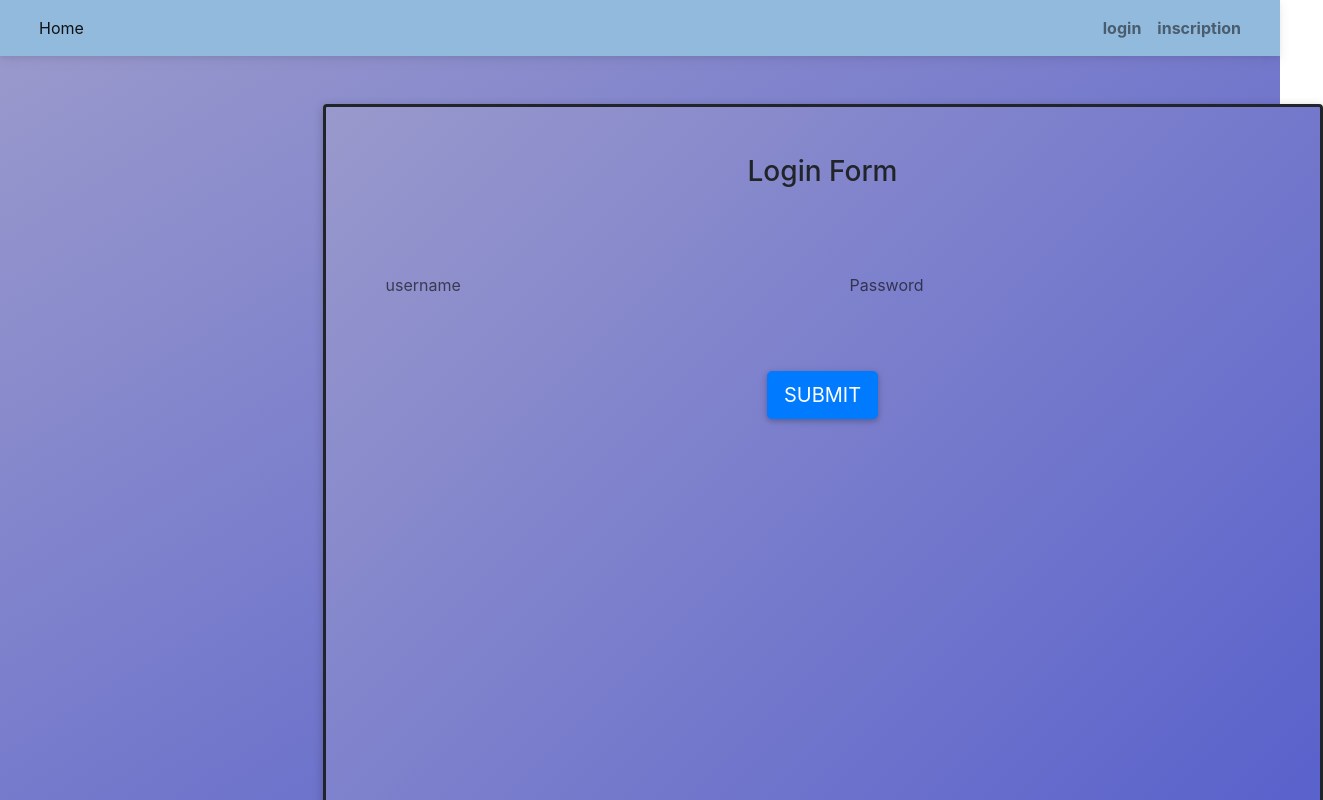
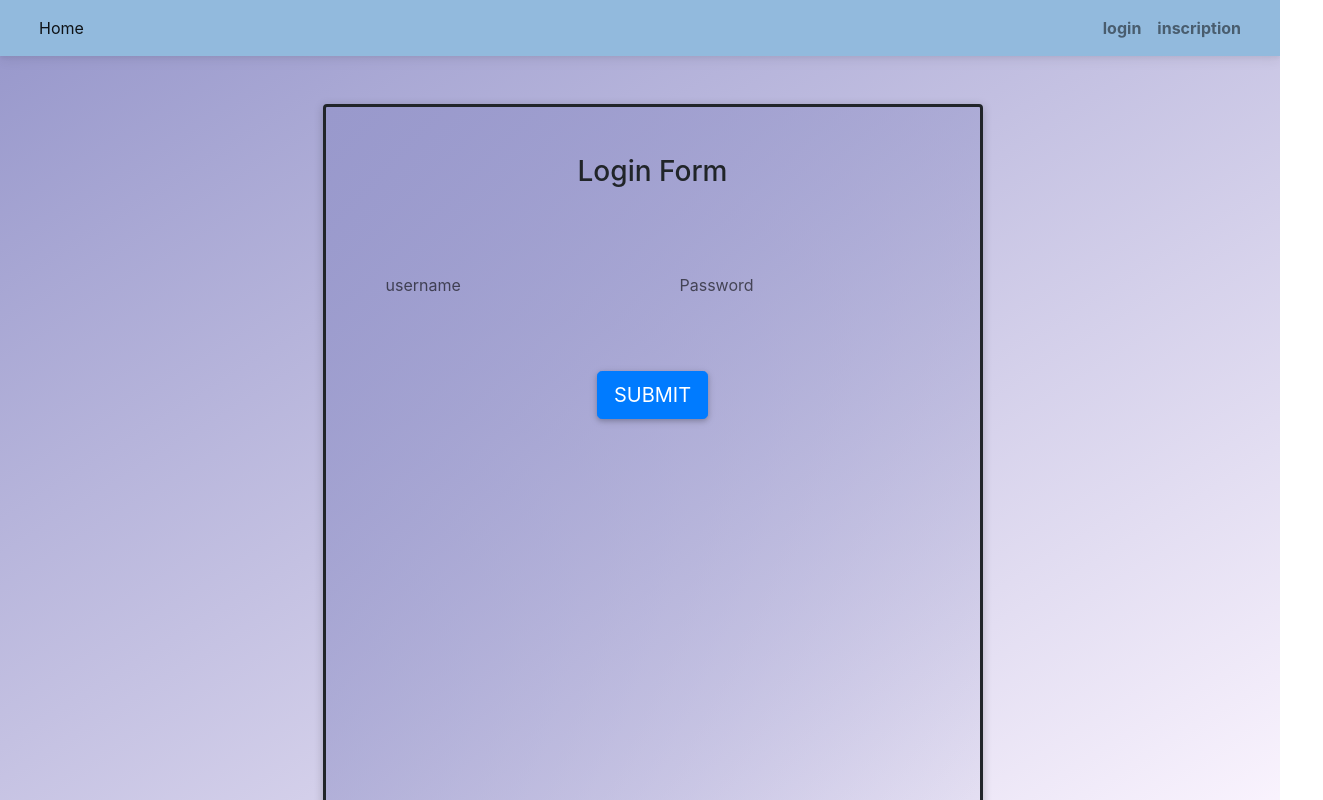
Before and after one commit to zakaria444/Booking-Hotel, a React (Create React App) app in the folder React_Project/: page /login in a window 1280 px wide. Shown: the top 800 px of the page, 1323 px wide, since content can reach past the window. Built offline with nearby package versions, Linux system fonts and the light colour scheme.

Commit message:
NEW MODIFICATION

```diff
--- a/React_Project/src/compenent/admin/AfficherHotel.js
+++ b/React_Project/src/compenent/admin/AfficherHotel.js
@@ -104,10 +104,13 @@ function AfficherHotel() {
     <th>description</th>
     <th ><img id='stars-hotel' src={cityLogo} alt="BigCo Inc. logo"/> city</th>
     <th><img id='stars-hotel' src={countryLogo} alt="BigCo Inc. logo"/> country</th>
+    <th>images</th>
     <th ><img id='stars-hotel' src={companyLogo} alt="BigCo Inc. logo"/> stars </th>
 
-    <th>Action</th>
-    <th>Action</th>
+
+
+
+    <th >Action</th>
 
 
 
@@ -124,16 +127,17 @@ function AfficherHotel() {
   <td>  {ListHotel.description}</td>
   <td>  {ListHotel.localisation.city} <img id='stars-hotel' src={cityLogo} alt="BigCo Inc. logo"/></td>
   <td>  {ListHotel.localisation.country} <img id='stars-hotel' src={countryLogo} alt="BigCo Inc. logo"/></td>
-  <td>  {ListHotel.localisation.country} <img id='stars-hotel' src={"http://localhost:3000/"+ListHotel.image_cover} alt="BigCo Inc. logo"/></td>
+  <td > <img id='stars-hotel'  style={{"height" : "80px", "width" : "140px"}} src={"http://localhost:3000/"+ListHotel.image_cover} alt="BigCo Inc. logo"/></td>
 
 
     <td>  {ListHotel.stars} <img id='stars-hotel' src={companyLogo} alt="BigCo Inc. logo"/></td>
+
     {/* <td> <button onClick={() => handleUpdate(ListHotel._id)}>Update</button></td> */}
-    <td> <button  onClick={() => handleDelet(ListHotel._id)}>delete</button></td>
+    <td> <button className='btn btn-danger '  onClick={() => handleDelet(ListHotel._id)}>delete</button></td>
     <td><button type="button" class="btn btn-primary" data-toggle="modal" data-target="#exampleModal" data-whatever="@mdo" onClick={() => handleupdatid(ListHotel._id)}>Update</button></td>
-    <div class="modal fade" id="exampleModal" tabindex="-1" role="dialog" aria-labelledby="exampleModalLabel" aria-hidden="true">
+    <div class="modal fade mx-auto" style={{  ' padding-left': '181px' }} id="exampleModal" tabindex="-1" role="dialog" aria-labelledby="exampleModalLabel" aria-hidden="true">
 
-    <div className="col-12 col-lg-9 col-xl-7">
+    <div className="col-12 col-lg-9 col-xl-7 mx-auto ">
         <div className="card shadow-2-strong card-registration" id="form">
           <div className="card-body p-4 p-md-5">
           <div class="modal-dialog" role="document">
--- a/React_Project/src/index.css
+++ b/React_Project/src/index.css
@@ -6,9 +6,10 @@
   background: -webkit-linear-gradient(to bottom right, rgba(240, 147, 251, 1), rgba(245, 87, 108, 1));
 
   /* W3C, IE 10+/ Edge, Firefox 16+, Chrome 26+, Opera 12+, Safari 7+ */
-  background: linear-gradient(to bottom right, #9999cc, #4e57cb )
+  background:linear-gradient(to bottom right, #9999cc, #fcf4ffd9 )
 }
 
+html, body {margin: 0; height: 100%; overflow: hidden}
 .card-registration .select-input.form-control[readonly]:not([disabled]) {
   font-size: 1rem;
   line-height: 2.15;
@@ -33,9 +34,9 @@
 
 #form{
   border: solid;
-  background: linear-gradient(to bottom right, #9999cc, #4e57cb );
-  width: 1000px;
-  height: 1000px;
+  background: linear-gradient(to bottom right, #9999cc, #a4a7cf0f );
+  width: 660px;
+  height: 800px;
 
 }
 .nav__menu {
@@ -156,3 +157,6 @@ align-items: center;
 
 
 }
+.imgsize{
+  width: 300px;
+}
```
Also changed, not shown: React_Project/public/img.jpg (added), React_Project/src/App.css (line endings or trailing spaces), 1 other file (tests, documents, lock files or other folders).
